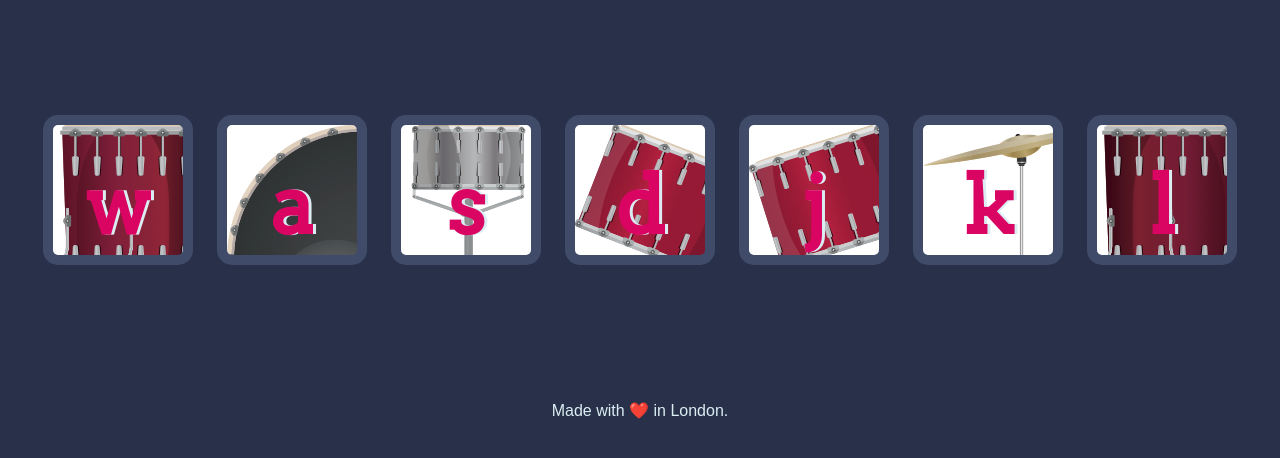
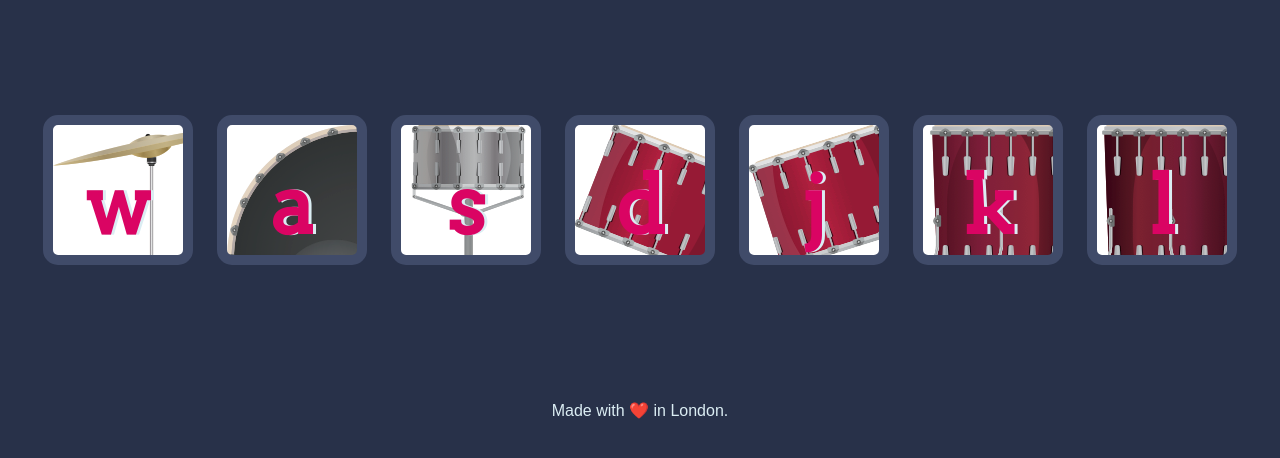
Before and after one commit to PaigeTiff/Drum-Kit, a plain HTML site: page index.html in a window 1280 px wide. Shown: the part 174-632 px from the top of the page. Drawn offline with Linux system fonts and the light colour scheme.

Commit message:
Updated picture order

```diff
--- a/styles.css
+++ b/styles.css
@@ -17,7 +17,7 @@ footer {
 }
 
 .w {
-    background-image: url("images/tom3.png");
+    background-image: url("images/crash.png");
 }
 
 .a {
@@ -37,7 +37,7 @@ footer {
 }
 
 .k {
-  background-image: url("images/crash.png");
+  background-image: url("images/tom3.png");
 }
 
 .l {
```
